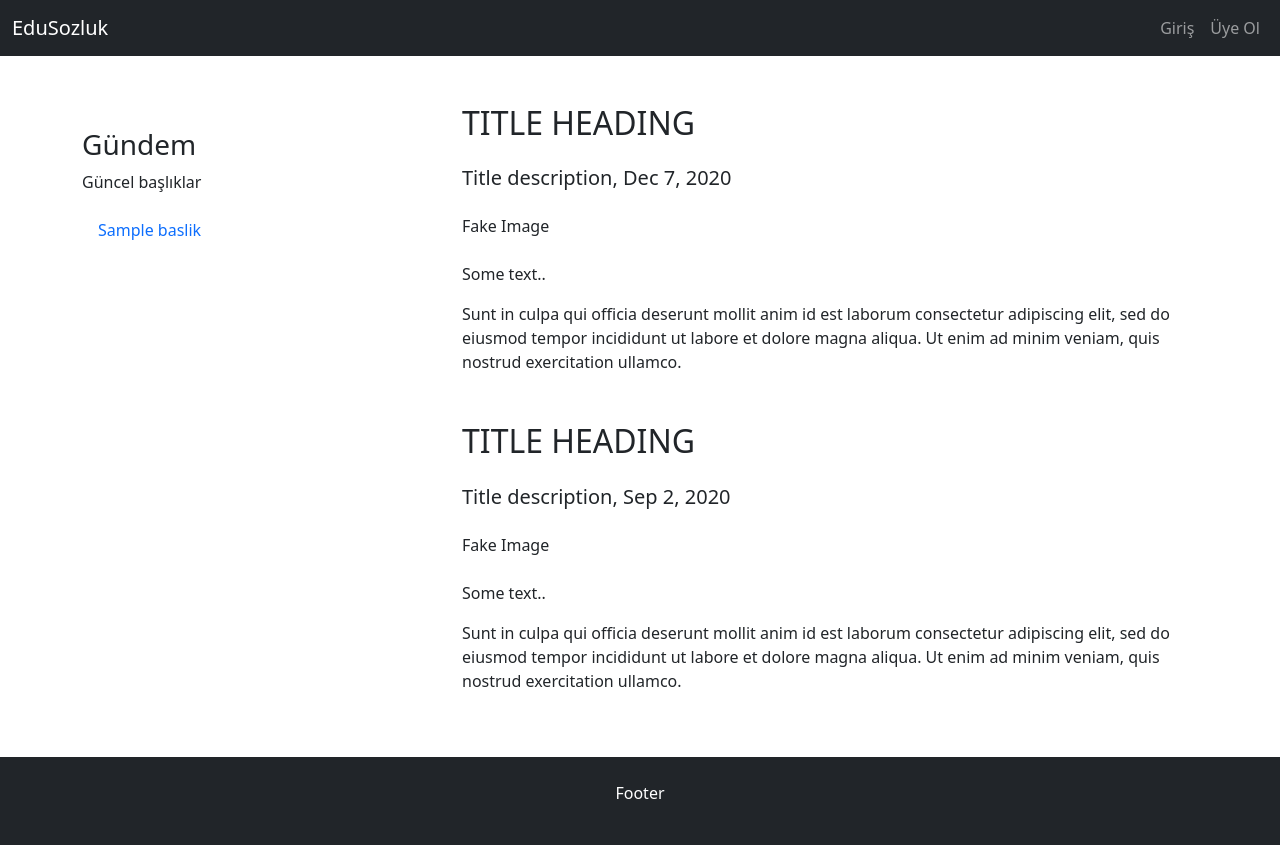
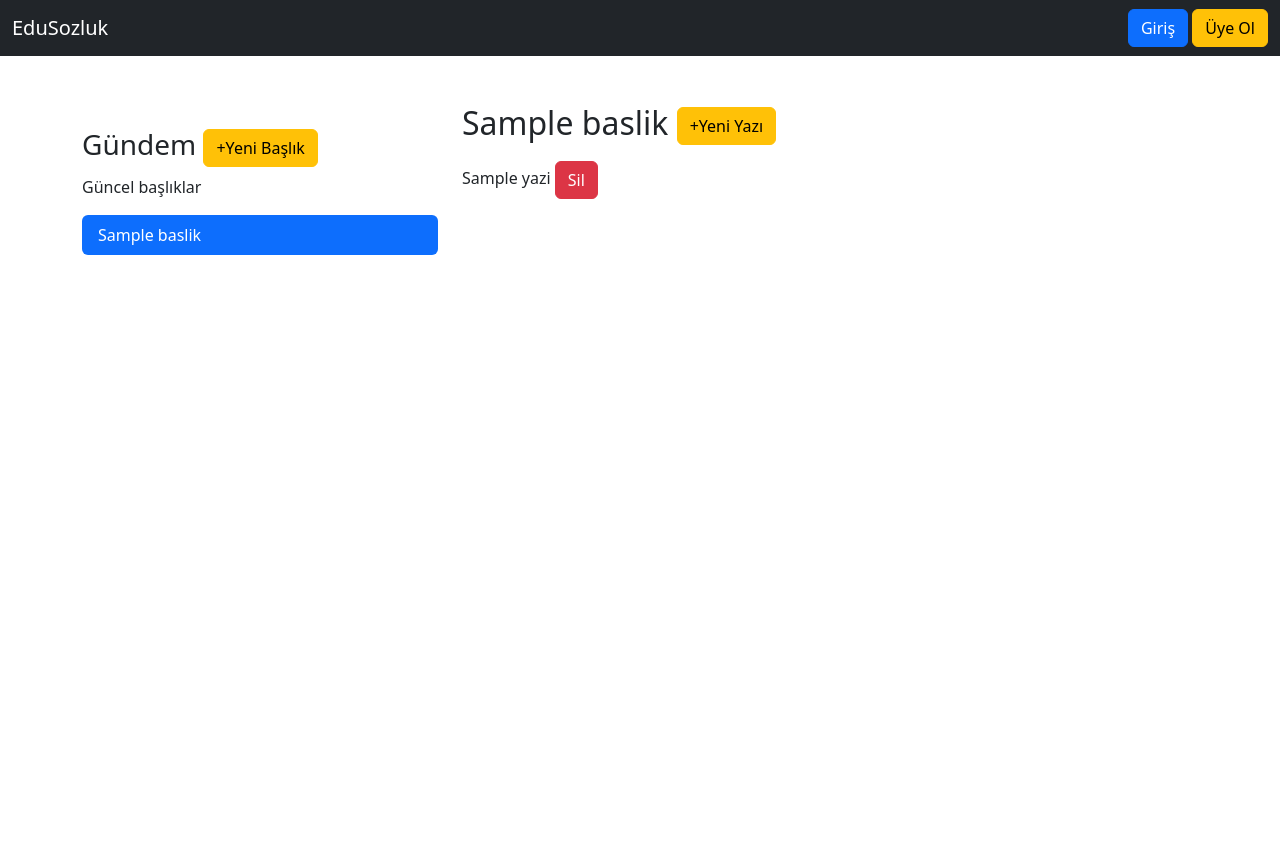
Before and after one commit to seymausta/eduSozlukV1, a Flask app: page / in a window 1280 px wide. After the commit the page ends 255 px from the top, so only its background shows below. Run offline with Flask 3, Linux system fonts and the light colour scheme; a database or web service that is not in the repository returns one stand-in record (values such as "Sample title"); some libraries are stand-ins or nearby versions.

Commit message:
yazı silme işlemi

```diff
--- a/main.py
+++ b/main.py
@@ -8,30 +8,17 @@ app.secret_key = "your_secret_key"  # Oturum anahtarını güvenli bir şekilde
 client = pymongo.MongoClient()
 db = client["eduSozlukDBN"]
 
-# Kullanıcı adını alacak basit bir fonksiyon
-def get_current_user():
-    # Session'da "email" anahtarına sahip bir kullanıcı var mı kontrol et
-    user_email = session.get("email")
-    if user_email:
-        kullanici = db["kullanicilar"].find_one({"_id": user_email})
-        return kullanici["adsoyad"] if kullanici else None
-    return None
+def get_sequence(seq_name):
+    return db.counters.find_one_and_update(filter={"_id": seq_name}, update={"$inc": {"seq": 1}}, upsert=True)["seq"]
 
-# Yazıları çekmek için fonksiyon
-def get_yazilar(baslik_id):
-    # "yazilar" koleksiyonundan belirli bir başlığa ait yazıları çek
-    yazilar = db["yazilar"].find({"baslik_id": int(baslik_id)})
-    return list(yazilar)
 
 @app.route('/')
 def home_page():
-    # Kullanıcı adını al
-    current_user = get_current_user()
+    basliklar = list(db["basliklar"].find({}).sort("_id",-1))
+    print("ilk başlık:", basliklar[0])
+    yazilar = list(db["yazilar"].find({"baslik_id": basliklar[0]["_id"]}))
+    return render_template("baslik-detay.html", aktif_baslik=basliklar[0], basliklar=basliklar, yazilar=yazilar)
 
-    # Başlıkları al
-    basliklar = get_basliklar()
-
-    return render_template("home.html",current_user=current_user,basliklar=basliklar)
 
 @app.route('/uye-ol', methods=["GET", "POST"])
 def uye_ol():
@@ -64,9 +51,10 @@ def giris():
         sifre = request.form["sifre"]
 
         kullanici = db["kullanicilar"].find_one({"_id": email})
+        print("kullanici:",kullanici)
         if kullanici and kullanici["sifre"] == sifre:
             # Giriş başarılı, oturum bilgilerini sakla
-            session["email"] = email
+            session['kullanici'] = kullanici
             return redirect("/", 302)
         else:
             return "Kullanıcı bulunamadı ya da şifre geçersiz"
@@ -74,29 +62,54 @@ def giris():
 @app.route('/cikis')
 def cikis():
     # Oturumu temizle ve ana sayfaya yönlendir
-    session.clear()
+    session.pop('kullanici', None)
     return redirect("/", 302)
 
-def get_basliklar():
-    # "basliklar" koleksiyonundaki tüm başlıkları çek
-    basliklar = db["basliklar"].find({}, {"_id": 0, "baslik": 1})
-    return [baslik["baslik"] for baslik in basliklar]
+# Yeni eklenen route
+@app.route('/baslik/<baslik_id>')
+def baslik_detay(baslik_id):
+    if request.method == 'GET':
+        basliklar = list(db["basliklar"].find({}).sort("_id",-1))
+        aktif_baslik = db["basliklar"].find_one({"_id": int(baslik_id)})
+        yazilar = list(db["yazilar"].find({"baslik_id": int(baslik_id)}).sort("_id",-1))
+        return render_template("baslik-detay.html", aktif_baslik=aktif_baslik, basliklar=basliklar, yazilar=yazilar)
 
-# Yeni eklenen route
-@app.route('/baslik-detay/<baslik_id>')
-def baslik_detay(baslik_id):
-    # Başlıkları al
-    basliklar = get_basliklar()
-    # Başlığı al
-    baslik = db["basliklar"].find_one({"_id": int(baslik_id)})
-    if baslik:
-        # Başlığa ait yazıları al
-        yazilar = get_yazilar(baslik_id)
-        return render_template("baslik-detay.html", baslik=baslik, yazilar=yazilar,basliklar=basliklar)
-    else:
-        return "Başlık bulunamadı"
+@app.route('/yazi-ekle', methods=["POST"])
+def yazi_ekle():
+    if request.method == 'POST':
+        baslik_id = request.form["baslik_id"]
+        db["yazilar"].insert_one({
+            "_id": get_sequence("yazilar"),
+            "baslik_id": int(baslik_id),
+            "yazi": request.form["yeni_yazi"]
+        })
+        return redirect("/baslik/"+baslik_id, 302)
+
+@app.route('/yazi-sil', methods=["POST"])
+def yazi_sil():
+    if request.method == 'POST':
+        baslik_id = request.form["baslik_id"]
+        yazi_id = request.form['yazi_id']
+        myquery = {"_id": int(yazi_id)}
+        db["yazilar"].delete_one(myquery)
+
+        return redirect("/baslik/"+baslik_id, 302)
 
 
+@app.route('/baslik-ekle', methods=["POST"])
+def baslik_ekle():
+    if request.method == 'POST':
+        # Formdan gelen veriyi al
+        baslik = request.form["baslik"]
 
+        # Yeni başlığı veritabanına ekleyin
+        yeni_baslik_id = get_sequence("basliklar")
+        db["basliklar"].insert_one({
+            "_id": yeni_baslik_id,
+            "baslik": baslik
+        })
+
+        # Yeni başlık eklendiğinde kullanıcıyı başlık detayına yönlendirin
+        return redirect("/baslik/{}".format(yeni_baslik_id), 302)
 if __name__ == '__main__':
     app.run(debug=True, host="0.0.0.0", port=5000)
--- a/templates/baslik-detay.html
+++ b/templates/baslik-detay.html
@@ -1,71 +1,172 @@
 <!DOCTYPE html>
 <html lang="tr">
-
 <head>
-  <title>EduSozluk - Başlık Detay</title>
+  <title>EduSozluk</title>
   <meta charset="utf-8">
   <meta name="viewport" content="width=device-width, initial-scale=1">
   <link href="https://cdn.jsdelivr.net/npm/bootstrap@5.3.2/dist/css/bootstrap.min.css" rel="stylesheet">
+  <script src="https://kit.fontawesome.com/49dadd82b7.js" crossorigin="anonymous"></script>
   <script src="https://cdn.jsdelivr.net/npm/bootstrap@5.3.2/dist/js/bootstrap.bundle.min.js"></script>
+  <style>
+  .fakeimg {
+    height: 200px;
+    background: #aaa;
+  }
+  </style>
 </head>
-
 <body>
 
 <nav class="navbar navbar-expand-sm navbar-dark bg-dark">
   <div class="container-fluid">
     <a class="navbar-brand" href="/">EduSozluk</a>
-      <button class="navbar-toggler" type="button" data-bs-toggle="collapse" data-bs-target="#navbarNav">
+    <button class="navbar-toggler" type="button" data-bs-toggle="collapse" data-bs-target="#mynavbar">
       <span class="navbar-toggler-icon"></span>
     </button>
-      <div class="collapse navbar-collapse" id="navbarNav">
-        <ul class="navbar-nav ms-auto">
-          <li class="nav-item">
-            <a class="nav-link" href="/giris">Giriş</a>
-          </li>
-          <li class="nav-item">
-            <a class="nav-link" href="/uye-ol">Üye Ol</a>
-          </li>
-          {% if current_user %}
-          <li class="nav-item">
-            <a class="nav-link" href="/cikis">Çıkış</a>
-          </li>
+    <div class="collapse navbar-collapse" id="mynavbar">
+      <ul class="navbar-nav me-auto">
+
+      </ul>
+      {% if session['kullanici'] %}
+      <span class="d-flex">
+        <a class="btn btn-danger" href="/cikis">Çıkış</a>
+      </span>
+      {% else %}
+      <span class="d-flex">
+        <a class="btn btn-primary" href="/giris">Giriş</a>&nbsp;
+        <a class="btn btn-warning" href="/uye-ol">Üye Ol</a>
+      </span>
       {% endif %}
-        </ul>
+
     </div>
   </div>
 </nav>
 
+
 <div class="container mt-5">
   <div class="row">
     <div class="col-sm-4">
-        {% if current_user %}
-        <h5>Kullanıcı: {{ current_user }}</h5>
+      {% if session['kullanici']%}
+      <h5>Kullanıcı: {{ session['kullanici']['adsoyad'] }}</h5>
       {% endif %}
-        <h3 class="mt-4">Gündem</h3>
+      <h3 class="mt-4">Gündem
+
+      <!-- Button to Open the Modal -->
+       <button type="button" class="btn btn-warning" data-bs-toggle="modal" data-bs-target="#baslikEkleModal">
+         +Yeni Başlık</button>
+
+
+      </h3>
       <p>Güncel başlıklar</p>
-        <ul class="nav flex-column">
-          {% for baslik in basliklar %}
+      <ul class="nav nav-pills flex-column">
+        {% for b in basliklar %}
           <li class="nav-item">
-            <a class="nav-link" href="/baslik-detay/{{ baslik_id }}"> {{ baslik }} </a>
+            {% if b['_id']==aktif_baslik['_id'] %}
+            <a class="nav-link active" href="/baslik/{{b['_id']}}">{{ b['baslik'] }}</a>
+             <!--i class="fa-solid fa-trash"></i-->
+          {% else %}
+            <a class="nav-link" href="/baslik/{{b['_id']}}">{{ b['baslik'] }}</a>
+          {% endif %}
           </li>
         {% endfor %}
       </ul>
+      <hr class="d-sm-none">
     </div>
     <div class="col-sm-8">
-        <h2 class="mb-4">{{ baslik.baslik }}</h2>
-        {% for yazi in yazilar %}
-        <div class="mb-4">
-          <h5 class="mb-3">{{ yazi.yazi }}</h5>
+    <h2>{{ aktif_baslik['baslik'] }}
+
+        <button type="button" class="btn btn-warning" data-bs-toggle="modal" data-bs-target="#myModal">
+      +Yeni Yazı
+    </button>
+    </h2>
+      {% for y in yazilar %}
+      <p>
+      <form action="/yazi-sil" method="POST">
+        <input type="hidden" name="baslik_id" value="{{aktif_baslik['_id']}}">
+        <input type="hidden" name="yazi_id" value="{{y['_id']}}">
+        {{ y['yazi'] }}
+        <button type="submit" class="btn btn-danger">Sil</button>
+      </form>
+
+      </p>
+      {% endfor %}
+
+
   </div>
-        {% endfor %}
+</div>
+
+</div>
+
+<!-- The Modal for New Title -->
+<div class="modal" id="baslikEkleModal">
+  <div class="modal-dialog">
+    <div class="modal-content">
+
+      <!-- Modal Header -->
+      <div class="modal-header">
+        <h4 class="modal-title">Yeni Başlık Ekle</h4>
+        <button type="button" class="btn-close" data-bs-dismiss="modal"></button>
+      </div>
+
+      <!-- Modal body -->
+      <form action="/baslik-ekle" method="POST">
+        <div class="modal-body">
+
+          <div class="mb-3 mt-3">
+            <label for="baslik" class="form-label">Başlık:</label>
+            <input type="text" class="form-control" id="baslik" placeholder="Yeni başlık" name="baslik" required>
+          </div>
+
+        </div>
+
+        <!-- Modal footer -->
+        <div class="modal-footer">
+          <button type="submit" class="btn btn-primary">Ekle</button>
+          <button type="button" class="btn btn-danger" data-bs-dismiss="modal">Vazgeç</button>
+        </div>
+      </form>
+
     </div>
   </div>
 </div>
 
-  <div class="mt-5 p-4 bg-dark text-white text-center">
-    <p>Footer</p>
+
+<!-- The Modal -->
+<div class="modal" id="myModal">
+  <div class="modal-dialog">
+    <div class="modal-content">
+
+      <!-- Modal Header -->
+      <div class="modal-header">
+        <h4 class="modal-title">Yeni Başlık Ekle</h4>
+        <button type="button" class="btn-close" data-bs-dismiss="modal"></button>
       </div>
 
+      <!-- Modal body -->
+      <form action="/yazi-ekle" method="POST">
+        <input type="hidden" id="baslik_id" name="baslik_id" value="{{aktif_baslik['_id']}}">
+      <div class="modal-body">
+
+          <div class="mb-3 mt-3">
+            <label for="yeni_yazi" class="form-label">Yeni Yazı:</label>
+            <input type="text" class="form-control" id="yeni_yazi" placeholder="Yeni yazı" name="yeni_yazi">
+          </div>
+
+
+
+      </div>
+
+      <!-- Modal footer -->
+      <div class="modal-footer">
+        <button type="submit" class="btn btn-primary">Gönder</button> &nbsp;
+        <button type="button" class="btn btn-danger" data-bs-dismiss="modal">Vazgeç</button>
+      </div>
+        </form>
+
+    </div>
+  </div>
+</div>
+
+
+
 </body>
-
 </html>
--- a/templates/home.html
+++ b/templates/home.html
@@ -6,68 +6,132 @@
   <meta name="viewport" content="width=device-width, initial-scale=1">
   <link href="https://cdn.jsdelivr.net/npm/bootstrap@5.3.2/dist/css/bootstrap.min.css" rel="stylesheet">
   <script src="https://cdn.jsdelivr.net/npm/bootstrap@5.3.2/dist/js/bootstrap.bundle.min.js"></script>
+  <script src="https://kit.fontawesome.com/49dadd82b7.js" crossorigin="anonymous"></script>
+  <style>
+  .fakeimg {
+    height: 200px;
+    background: #aaa;
+  }
+  </style>
 </head>
 <body>
 
 <nav class="navbar navbar-expand-sm navbar-dark bg-dark">
   <div class="container-fluid">
-    <a class="navbar-brand" href="#">EduSozluk</a>
-    <button class="navbar-toggler" type="button" data-bs-toggle="collapse" data-bs-target="#navbarNav">
+    <a class="navbar-brand" href="/">EduSozluk</a>
+    <button class="navbar-toggler" type="button" data-bs-toggle="collapse" data-bs-target="#mynavbar">
       <span class="navbar-toggler-icon"></span>
     </button>
-    <div class="collapse navbar-collapse" id="navbarNav">
-      <ul class="navbar-nav ms-auto">
-        <li class="nav-item">
-          <a class="nav-link" href="/giris">Giriş</a>
-        </li>
-        <li class="nav-item">
-          <a class="nav-link" href="/uye-ol">Üye Ol</a>
-        </li>
-        {% if current_user %}
-          <li class="nav-item">
-            <a class="nav-link" href="/cikis">Çıkış</a>
-          </li>
-        {% endif %}
+    <div class="collapse navbar-collapse" id="mynavbar">
+      <ul class="navbar-nav me-auto">
+
       </ul>
+      {% if session['kullanici'] %}
+      <span class="d-flex">
+        <a class="btn btn-danger" href="/cikis">Çıkış</a>
+      </span>
+      {% else %}
+      <span class="d-flex">
+        <a class="btn btn-primary" href="/giris">Giriş</a>&nbsp;
+        <a class="btn btn-warning" href="/uye-ol">Üye Ol</a>
+      </span>
+      {% endif %}
+
     </div>
   </div>
 </nav>
 
+
 <div class="container mt-5">
   <div class="row">
     <div class="col-sm-4">
-      {% if current_user %}
-        <h5>Kullanıcı: {{ current_user }}</h5>
+      {% if session['kullanici']%}
+      <h5>Kullanıcı: {{ session['kullanici']['adsoyad'] }}</h5>
       {% endif %}
-      <h3 class="mt-4">Gündem</h3>
+      <h3 class="mt-4">Gündem
+
+      <!-- Button to Open the Modal -->
+
+
+      </h3>
       <p>Güncel başlıklar</p>
-      <ul class="nav flex-column">
-        {% for baslik in basliklar %}
+      <ul class="nav nav-pills flex-column">
+        {% for b in basliklar %}
           <li class="nav-item">
-            <a class="nav-link" href="/baslik-detay/{{ baslik_id }}"> {{ baslik }} </a>
-          </li>
+            {% if b['_id']==aktif_baslik['_id'] %}
+            <a class="nav-link active" href="/baslik/{{b['_id']}}">{{ b['baslik'] }}</a>
+          {% else %}
+            <a class="nav-link" href="/baslik/{{b['_id']}}">{{ b['baslik'] }}</a>
+          {% endif %}
+
+        </li>
         {% endfor %}
+
+
       </ul>
+      <hr class="d-sm-none">
     </div>
     <div class="col-sm-8">
-      <h2 class="mb-4">TITLE HEADING</h2>
-      <h5 class="mb-4">Title description, Dec 7, 2020</h5>
-      <div class="fakeimg mb-4">Fake Image</div>
-      <p>Some text..</p>
-      <p>Sunt in culpa qui officia deserunt mollit anim id est laborum consectetur adipiscing elit, sed do eiusmod tempor incididunt ut labore et dolore magna aliqua. Ut enim ad minim veniam, quis nostrud exercitation ullamco.</p>
+    <h2>{{ aktif_baslik['baslik'] }}
 
-      <h2 class="mt-5 mb-4">TITLE HEADING</h2>
-      <h5 class="mb-4">Title description, Sep 2, 2020</h5>
-      <div class="fakeimg mb-4">Fake Image</div>
-      <p>Some text..</p>
-      <p>Sunt in culpa qui officia deserunt mollit anim id est laborum consectetur adipiscing elit, sed do eiusmod tempor incididunt ut labore et dolore magna aliqua. Ut enim ad minim veniam, quis nostrud exercitation ullamco.</p>
+        <button type="button" class="btn btn-warning" data-bs-toggle="modal" data-bs-target="#myModal">
+      +Yeni Yazı
+    </button>
+    </h2>
+
+        {% for y in yazilar %}
+
+
+         <p>
+           {{ y['yazi'] }}
+         </p>
+        {% endfor %}
+
+
+  </div>
+</div>
+
+</div>
+
+
+
+<!-- The Modal -->
+<div class="modal" id="myModal">
+  <div class="modal-dialog">
+    <div class="modal-content">
+
+      <!-- Modal Header -->
+      <div class="modal-header">
+        <h4 class="modal-title">Yeni Başlık Ekle</h4>
+        <button type="button" class="btn-close" data-bs-dismiss="modal"></button>
+      </div>
+
+      <!-- Modal body -->
+      <form action="/yazi-ekle" method="POST">
+        <input type="hidden" id="baslik_id" name="baslik_id" value="{{aktif_baslik['_id']}}">
+      <div class="modal-body">
+
+          <div class="mb-3 mt-3">
+            <label for="yeni_yazi" class="form-label">Yeni Yazı:</label>
+            <input type="text" class="form-control" id="yeni_yazi" placeholder="Yeni yazı" name="yeni_yazi">
+          </div>
+
+
+
+      </div>
+
+      <!-- Modal footer -->
+      <div class="modal-footer">
+        <button type="submit" class="btn btn-primary">Gönder</button> &nbsp;
+        <button type="button" class="btn btn-danger" data-bs-dismiss="modal">Vazgeç</button>
+      </div>
+        </form>
+
     </div>
   </div>
 </div>
 
-<div class="mt-5 p-4 bg-dark text-white text-center">
-  <p>Footer</p>
-</div>
+
 
 </body>
 </html>
```
Lines whose indentation alone changed are shown as unchanged.
